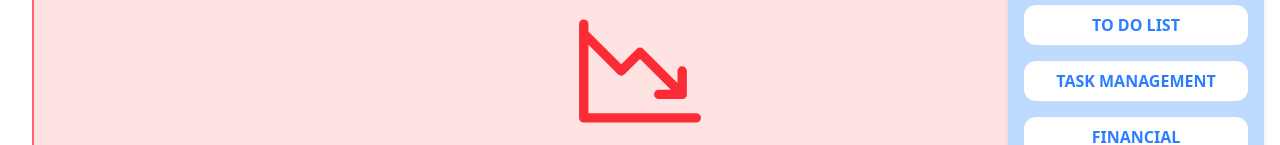
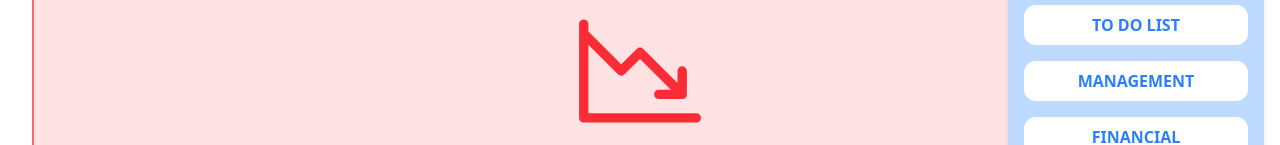
Before and after one commit to hamdani415/hamlist, a Next.js app: page /financial in a window 1280 px wide. Both pictures are taken after a click on the button 1240 px from the left and 36 px from the top of the page. Shown: the part 147-292 px from the top of the page. Built offline with nearby package versions, Linux system fonts and the light colour scheme; no server answers.

Commit message:
Update page.jsx

```diff
--- a/src/components/headers/headercomoponent/page.jsx
+++ b/src/components/headers/headercomoponent/page.jsx
@@ -44,7 +44,7 @@ const Headercomoponent = ({ user }) => {
                         <li className='font-bold p-2 hover:scale-105 hover:bg-blue-100 bg-white rounded-xl'> <a href="/">HOME</a></li>
                         {user && <li className='font-bold p-2 hover:scale-105 hover:bg-blue-100 bg-white rounded-xl'> <a href="/profile">PROFILE</a></li>}
                         <li className='font-bold p-2 hover:scale-105 hover:bg-blue-100 bg-white rounded-xl'> <a href="/todolist">TO DO LIST</a></li>
-                        <li className='font-bold p-2 hover:scale-105 hover:bg-blue-100 bg-white rounded-xl'> <a href="/management">TASK MANAGEMENT</a></li>
+                        <li className='font-bold p-2 hover:scale-105 hover:bg-blue-100 bg-white rounded-xl'> <a href="/management">MANAGEMENT</a></li>
                         <li className='font-bold p-2 hover:scale-105 hover:bg-blue-100 bg-white rounded-xl'> <a href="/financial">FINANCIAL</a></li>
                         <li className='font-bold p-2 hover:scale-105 hover:bg-blue-100  bg-white rounded-xl'> <a href="/about">ABOUT</a></li>
                     </ul>
```
